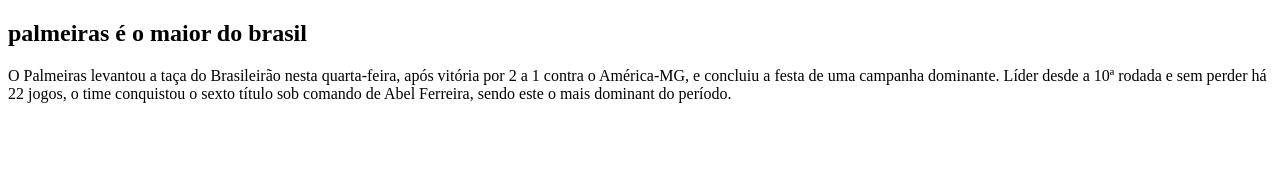
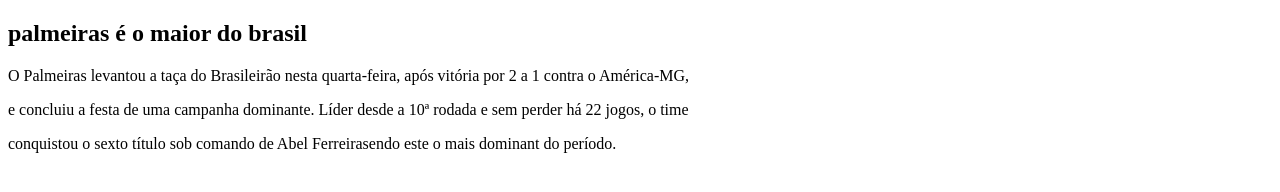
Before and after one commit to Kauanfelipeeee/turma-1b, a plain HTML site: page index.html in a window 1280 px wide. Drawn offline with Linux system fonts and the light colour scheme.

Commit message:
Update index.html

```diff
--- a/index.html
+++ b/index.html
@@ -7,8 +7,8 @@
     <body>
         <h2>palmeiras é o maior do brasil</h2>
 
-        <p>O Palmeiras levantou a taça do Brasileirão nesta quarta-feira, após vitória por 2 a 1 contra o América-MG, e concluiu a festa de uma campanha
-        dominante. Líder desde a 10ª rodada e sem perder há 22 jogos, o time conquistou o sexto título sob comando de Abel Ferreira, sendo este o mais
-        dominant do período.</p>
+        <p>O Palmeiras levantou a taça do Brasileirão nesta quarta-feira, após vitória por 2 a 1 contra o América-MG,</p>
+       <p> e concluiu a festa de uma campanha dominante. Líder desde a 10ª rodada e sem perder há 22 jogos, o time</p>
+        <p> conquistou o sexto título sob comando de Abel Ferreirasendo este o mais dominant do período.</p>
     </body>
 </html>
```
